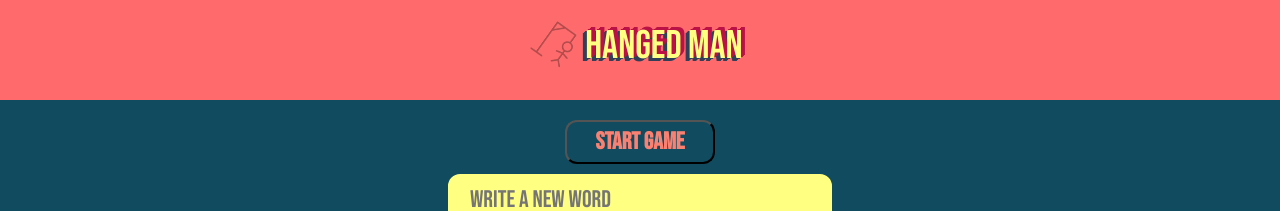
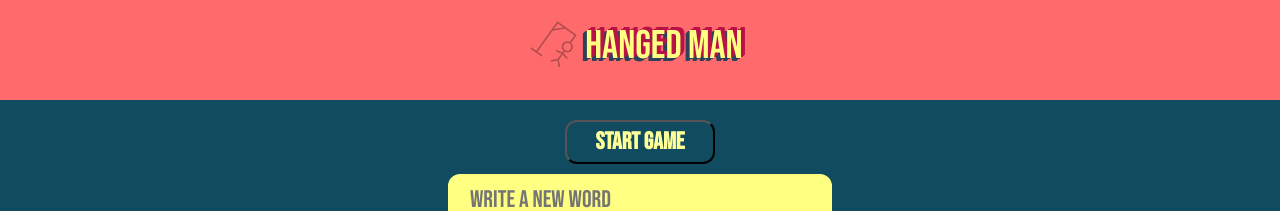
Before and after one commit to wenceslaojanda/hanged-man-game, a plain HTML site: page index.html in a window 1280 px wide. In both pictures the pointer is over the button "START GAME". Shown: the top 211 px of the page. Drawn offline with nearby package versions, Linux system fonts and the light colour scheme.

Commit message:
Buttons transition added

```diff
--- a/style.css
+++ b/style.css
@@ -64,6 +64,11 @@ header img{
   border-radius: 0.5em;
   cursor: pointer;
   color: salmon;
+}
+
+.btns:hover{
+  color:#FFFF99;
+  transition: color .3s ease;
 }
 
 button{
```
